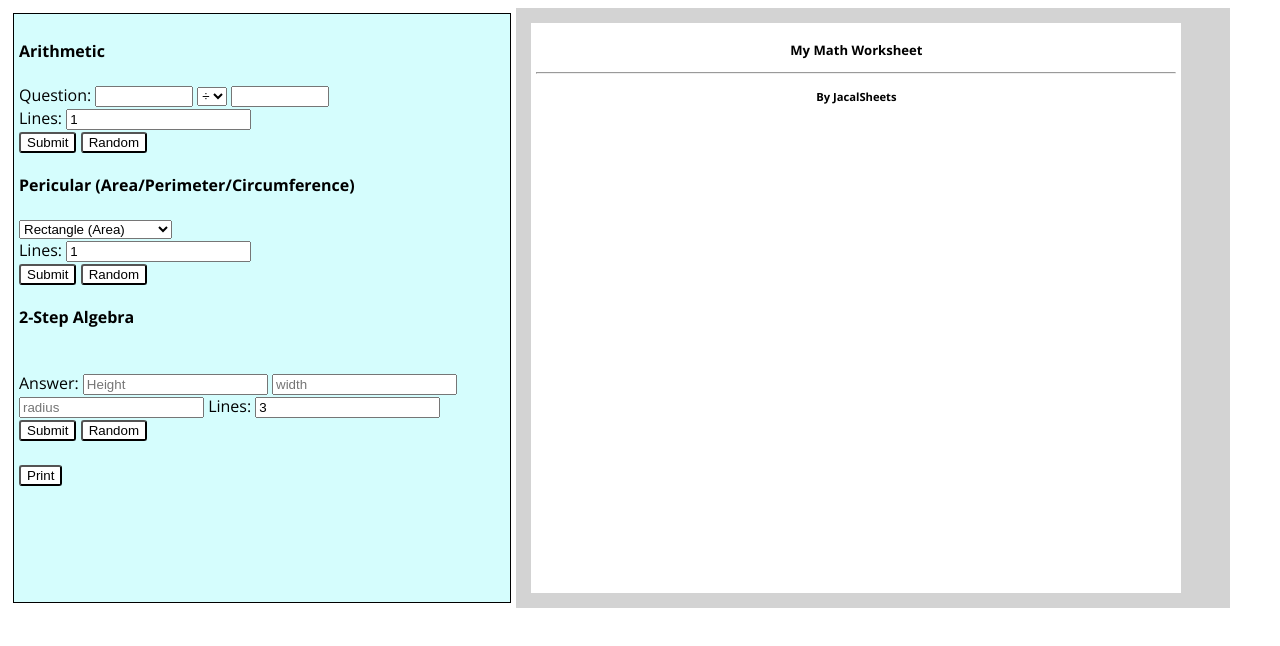
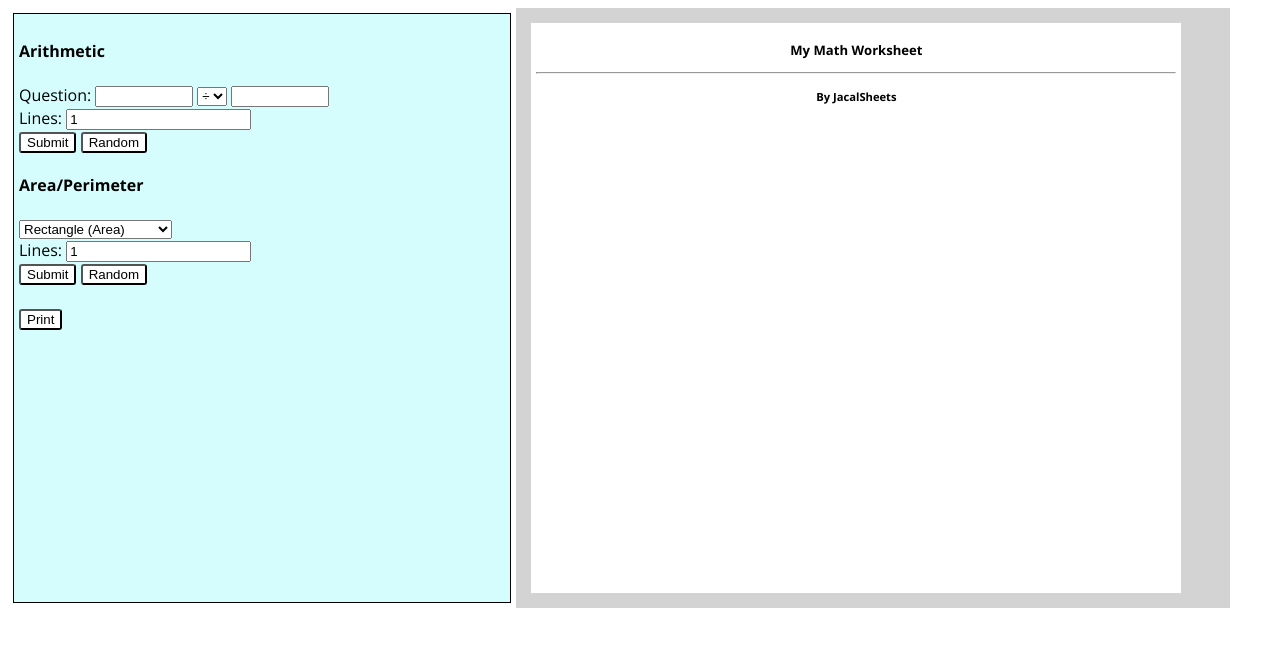
Before and after one commit to Jacalastre123/jacalsheets, a plain HTML site: page index.html in a window 1280 px wide. Drawn offline with nearby package versions, Linux system fonts and the light colour scheme.

Commit message:
Update index.html

```diff
--- a/index.html
+++ b/index.html
@@ -34,7 +34,7 @@
         </div>
         <div class="pericular">
         <form>
-    <h4>Pericular (Area/Perimeter/Circumference)</h4>
+    <h4>Area/Perimeter</h4>
        <select id="periSele" onclick="check()">
         <option value="RectangleAr">Rectangle (Area)</option>
         <option value="RectanglePer">Rectangle (Perimeter)</option>
@@ -48,24 +48,6 @@
        <label for="lines2">Lines: </label><input type="number" id="lines2" value="1">
 
     </form>
-
-
-    <button onclick="submit(this)">Submit</button>
-    <button onclick="random(this)">Random</button>
-    </div>
-		 <div class="pericular">
-        <form>
-    <h4>2-Step Algebra</h4>
-
-<br>
-       <label id="heightLabel" for="heights" >Answer: </label><input type="number" id="ans" placeholder="Height">
-       <label id="widthLabel" for="widths" style="display: none;">Letter: </label><input type="text" id="letters"  placeholder="width">
-       <label id="radiusLabel" for="radius" style="display: none;">Multiplier: </label><input type="number" id="radius" placeholder="radius">
-       <label for="lines2">Lines: </label><input type="number" id="lines2" value="3">
-
-    </form>
-
-
     <button onclick="submit(this)">Submit</button>
     <button onclick="random(this)">Random</button>
     </div>
```
